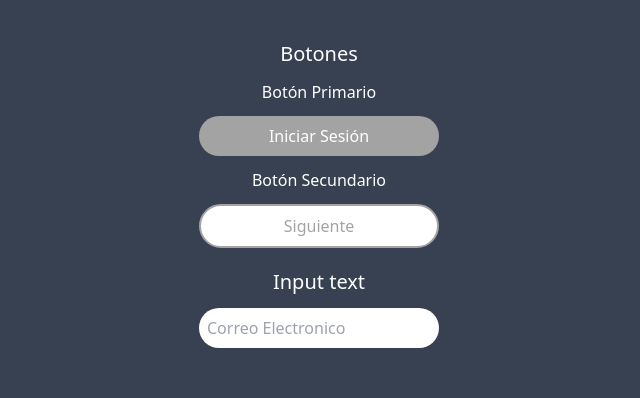
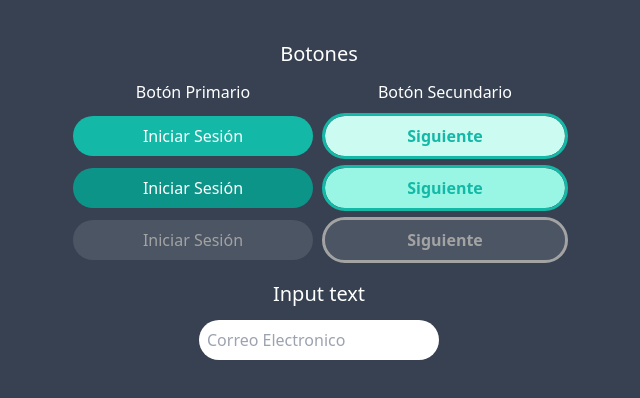
Before and after one commit to No-Country-simulation/c17-70-m-python, a React (Vite) app in the folder frontend/: page /components in a window 1280 px wide. Shown: the top 398 px of the page, without its empty margins (321-961 px from the left). Built offline with nearby package versions, Linux system fonts and the light colour scheme.

Commit message:
change style button

```diff
--- a/frontend/src/Pages/Components.tsx
+++ b/frontend/src/Pages/Components.tsx
@@ -8,14 +8,32 @@ export function Components() {
     <section className='px-20 pt-10 w-full h-screen bg-gray-700 text-white flex flex-col gap-5'>
       <article className={aritcleClass}>
         <h1 className={titleClass}>Botones</h1>
+        <div className='flex gap-x-3 justify-center items-center'>
+          <div className='flex flex-col gap-3 items-center'>
             <h2>Botón Primario</h2>
             <Button className='w-60' typeVariant='primary'>
               Iniciar Sesión
             </Button>
+            <Button className='w-60 bg-teal-600' typeVariant='primary'>
+              Iniciar Sesión
+            </Button>
+            <Button disabled className='w-60' typeVariant='primary'>
+              Iniciar Sesión
+            </Button>
+          </div>
+          <div className='flex flex-col gap-3 items-center'>
             <h2>Botón Secundario</h2>
             <Button className='w-60' typeVariant='secondary'>
               Siguiente
             </Button>
+            <Button className='w-60 bg-teal-200' typeVariant='secondary'>
+              Siguiente
+            </Button>
+            <Button disabled className='w-60' typeVariant='secondary'>
+              Siguiente
+            </Button>
+          </div>
+        </div>
       </article>
       <article className={aritcleClass}>
         <h1 className={titleClass}>Input text</h1>
--- a/frontend/src/components/Button.tsx
+++ b/frontend/src/components/Button.tsx
@@ -1,20 +1,25 @@
-import { ReactNode } from 'react'
+import { ButtonHTMLAttributes, ReactNode } from 'react'
 import { TypeButton } from '../type'
 
-interface Props {
+interface Props extends ButtonHTMLAttributes<HTMLButtonElement> {
   typeVariant: TypeButton
   children: ReactNode
   className?: string
 }
 
 const variantButton: Record<TypeButton, string> = {
-  primary: 'bg-neutral-400 text-white py-2 px-3 rounded-full',
+  primary:
+    'bg-teal-500 text-white py-2 px-3 rounded-full hover:bg-teal-600 disabled:bg-gray-600 disabled:text-neutral-400',
   secondary:
-    'bg-white text-neutral-400 py-2 px-3 rounded-full border-2 border-neutral-400',
+    'bg-teal-100 font-semibold text-teal-500 py-2 px-3 rounded-full outline outline-teal-500 hover:bg-teal-200 disabled:bg-gray-600 disabled:outline-neutral-400 disabled:text-neutral-400',
 }
 
-export function Button({ typeVariant, children, className }: Props) {
+export function Button({ typeVariant, children, className, ...props }: Props) {
   const classVariant = `${variantButton[typeVariant]} ${className || ''}`.trim()
 
-  return <button className={classVariant}>{children}</button>
+  return (
+    <button {...props} className={classVariant}>
+      {children}
+    </button>
+  )
 }
```
Lines whose indentation alone changed are shown as unchanged.
